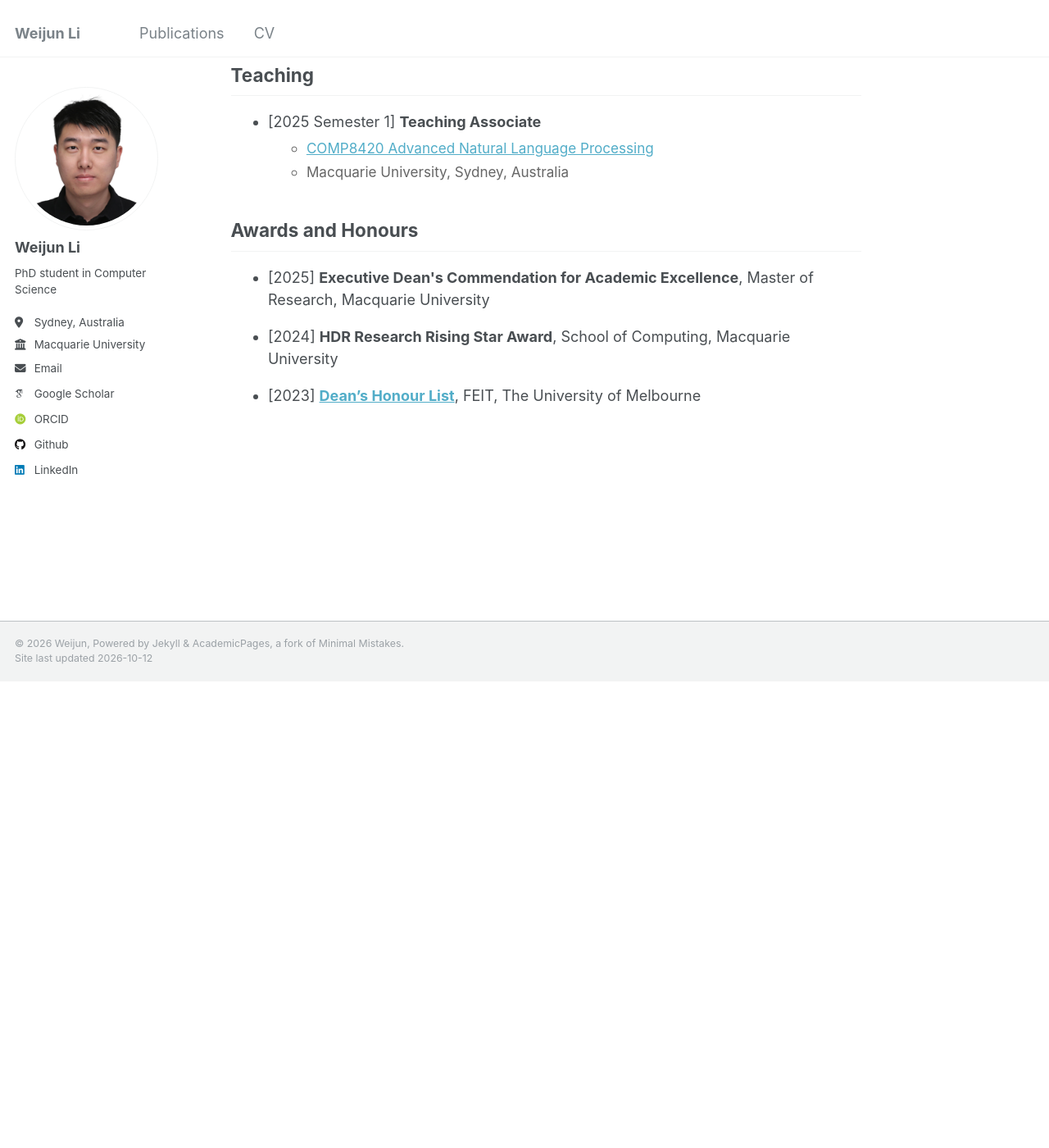
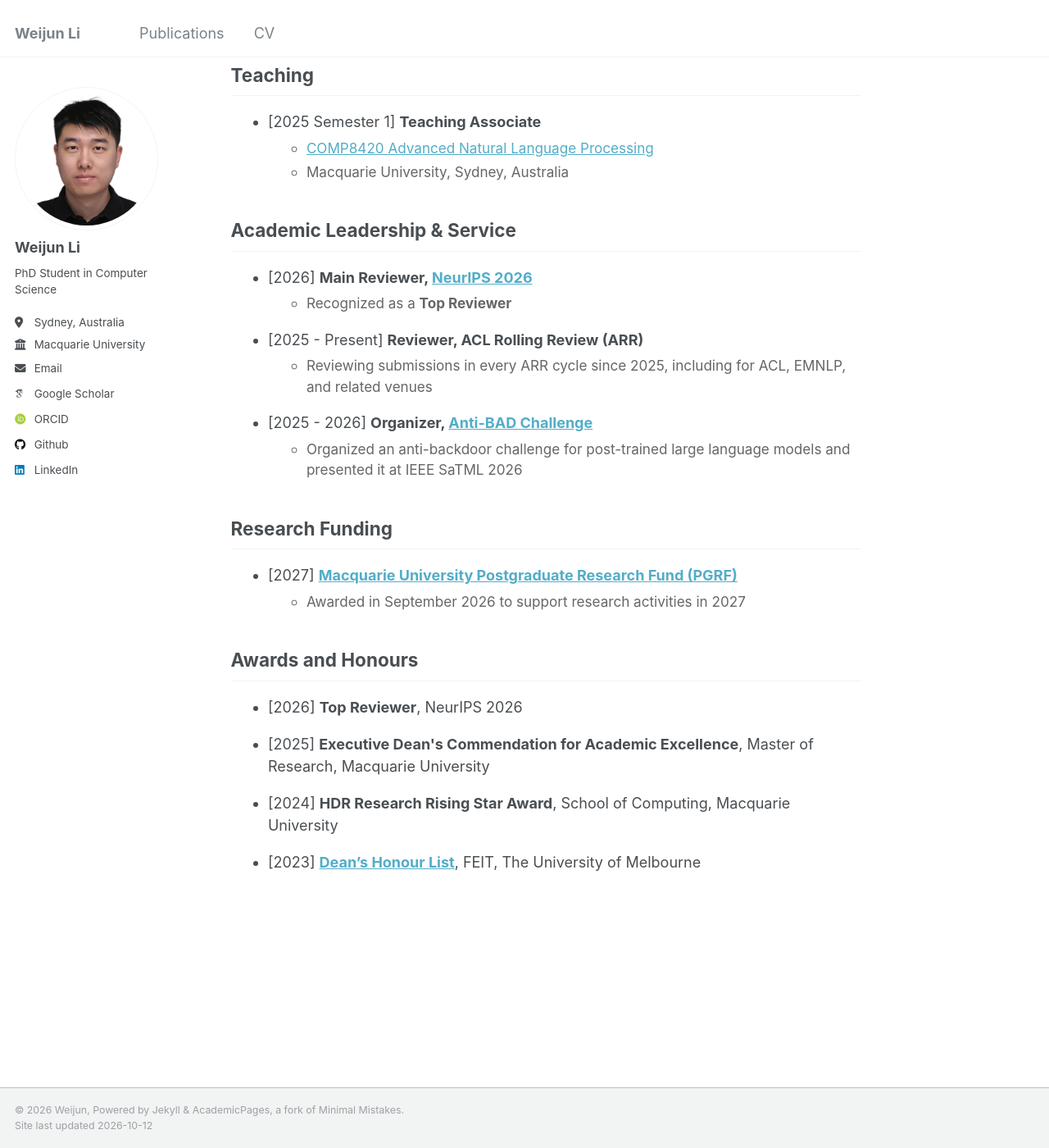
Before and after one commit to weijun-l/weijun-l.github.io, a Jekyll site: the page built from _pages/cv.md, in a window 1280 px wide and 1400 px high, scrolled down 903 px. Shown: the whole window at 82% size. Built offline with Jekyll 4.4.1, drawn with Linux system fonts in a browser that asks for light colours; some web fonts are replaced; before the commit the page ends 1734 px from its top, so only the background shows below that.

Commit message:
update news

```diff
--- a/_config.yml
+++ b/_config.yml
@@ -11,7 +11,7 @@ locale                   : "en-US"
 title                    : "Weijun Li"
 title_separator          : "-"
 name                     : &name "Weijun"
-description              : &description "Master of Research Student"
+description              : &description "PhD Student in Computer Science"
 url                      : https://weijun-l.github.io # the base hostname & protocol for your site e.g. "https://mmistakes.github.io"
 baseurl                  : "" # the subpath of your site, e.g. "/blog"
 repository               : "weijun-l/weijun-l.github.io"
@@ -24,7 +24,7 @@ author:
   avatar           : "profile.png"
   name             : "Weijun Li"
   pronouns         : # example: "she/her"
-  bio              : "PhD student in Computer Science"
+  bio              : "PhD Student in Computer Science"
   location         : "Sydney, Australia"
   employer         : "Macquarie University"
   uri              : # URL
--- a/_pages/cv.md
+++ b/_pages/cv.md
@@ -95,7 +95,41 @@ redirect_from:
   </li>
 </ul>
 
+## Academic Leadership & Service
+
+<ul class="cv-list">
+  <li>[2026] <strong>Main Reviewer, <a href="https://neurips.cc/Conferences/2026">NeurIPS 2026</a></strong>
+    <ul>
+      <li>Recognized as a <strong>Top Reviewer</strong></li>
+    </ul>
+  </li>
+  <li>[2025 - Present] <strong>Reviewer, ACL Rolling Review (ARR)</strong>
+    <ul>
+      <li>Reviewing submissions in every ARR cycle since 2025, including for ACL, EMNLP, and related venues</li>
+    </ul>
+  </li>
+  <li>[2025 - 2026] <strong>Organizer, <a href="https://anti-bad.github.io/">Anti-BAD Challenge</a></strong>
+    <ul>
+      <li>Organized an anti-backdoor challenge for post-trained large language models and presented it at IEEE SaTML 2026</li>
+    </ul>
+  </li>
+</ul>
+
+## Research Funding
+
+<ul class="cv-list">
+  <li>[2027] <strong><a href="https://students.mq.edu.au/study/graduateresearch/tools-support/grants-and-funding">Macquarie University Postgraduate Research Fund (PGRF)</a></strong>
+    <ul>
+      <li>Awarded in September 2026 to support research activities in 2027</li>
+    </ul>
+  </li>
+</ul>
+
 ## Awards and Honours
+
+<ul class="cv-list">
+  <li>[2026] <strong>Top Reviewer</strong>, NeurIPS 2026</li>
+</ul>
 
 <ul class="cv-list">
   <li>[2025] <strong>Executive Dean's Commendation for Academic Excellence</strong>, Master of Research, Macquarie University</li>
```
Also changed, not shown: _pages/about.md (+2 -0 lines).
